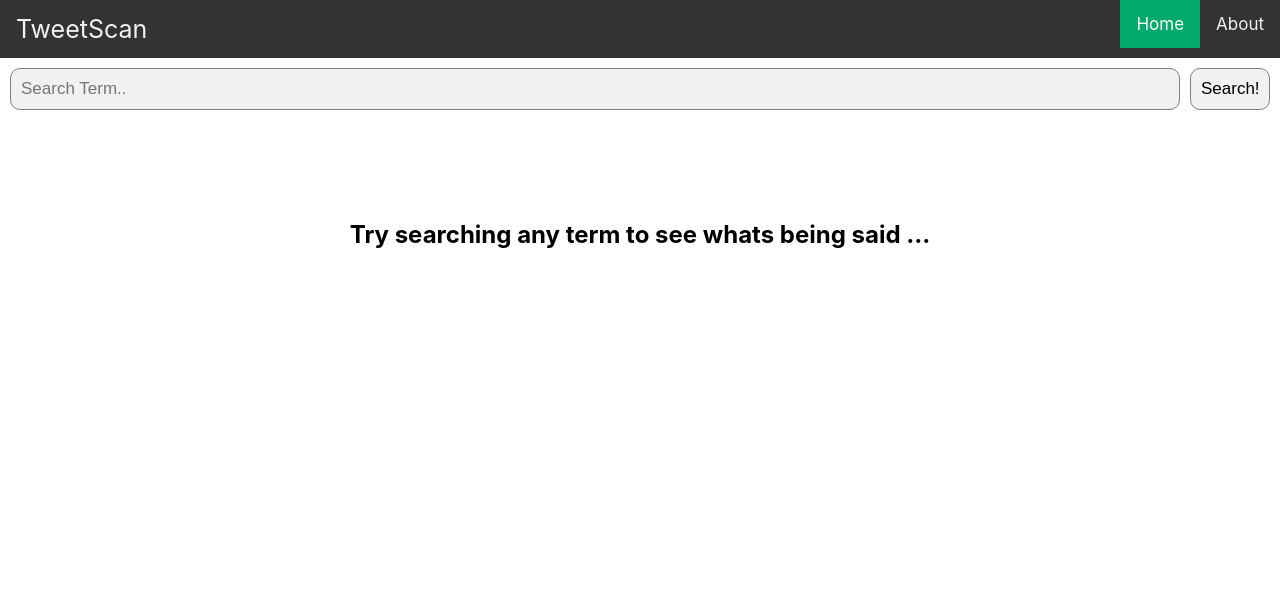
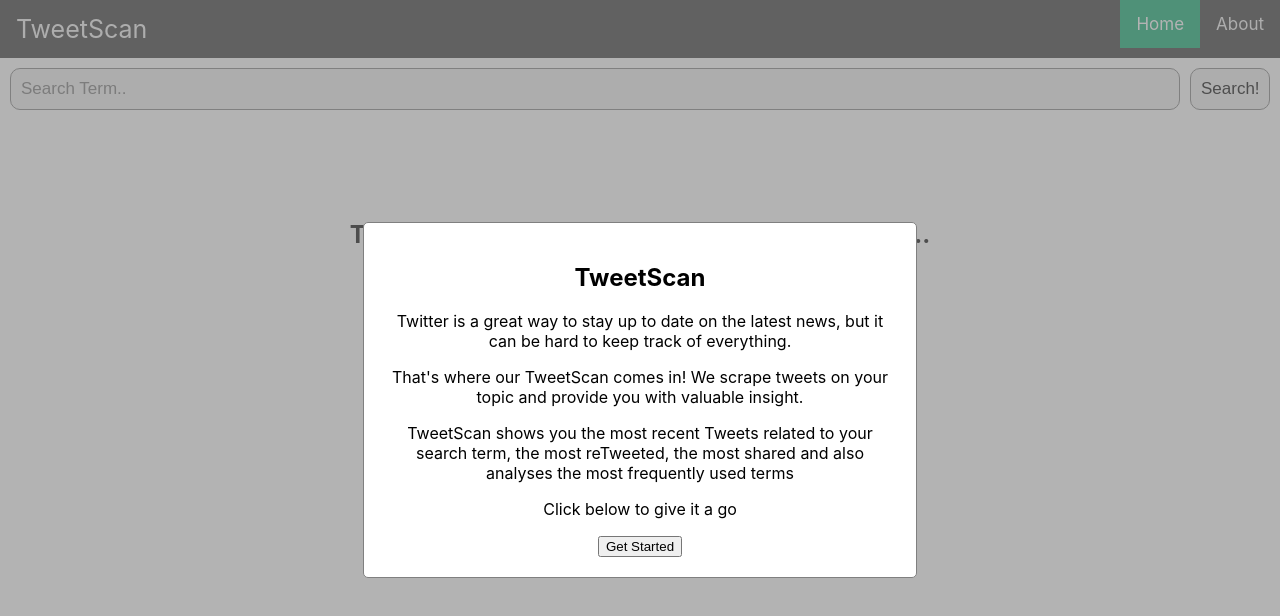
Before and after one commit to codeHawker/tweetscan, a React (Create React App) app: page / in a window 1280 px wide. Shown: the top 616 px of the page. Built offline with nearby package versions, Linux system fonts and the light colour scheme.

Commit message:
Make landing more intuitive

```diff
--- a/src/App.js
+++ b/src/App.js
@@ -9,7 +9,7 @@
   constructor(props) {
     super(props)
     this.state = {
-      showAboutBox: false,
+      showAboutBox: true,
       seachState: 'empty'
     }
     this.handleSearch = this.handleSearch.bind(this)
--- a/src/components/AboutBox/AboutBox.js
+++ b/src/components/AboutBox/AboutBox.js
@@ -20,8 +20,11 @@
         <div className='about-box'>
           <div className='about-info'>
             <h2>TweetScan</h2>
-            <p>Twitter is a great way to stay up to date on the latest news, but it can be hard to keep track of everything. That's where our TweetScan comes in! We scrape tweets on your topic and provide you with valuable insight. This way, you can easily see what's being talked about and get a feel for the general sentiment.</p>
-            <button onClick={this.handleCloseButtonClick}>Close</button>
+            <p>Twitter is a great way to stay up to date on the latest news, but it can be hard to keep track of everything.</p>
+            <p>That's where our TweetScan comes in! We scrape tweets on your topic and provide you with valuable insight. </p>
+            <p>TweetScan shows you the most recent Tweets related to your search term, the most reTweeted, the most shared and also analyses the most frequently used terms</p>
+            <p>Click below to give it a go</p>
+            <button onClick={this.handleCloseButtonClick}>Get Started</button>
           </div>
 
         </div>
```
Also changed, not shown: 7 other files (tests, documents, lock files or other folders).
